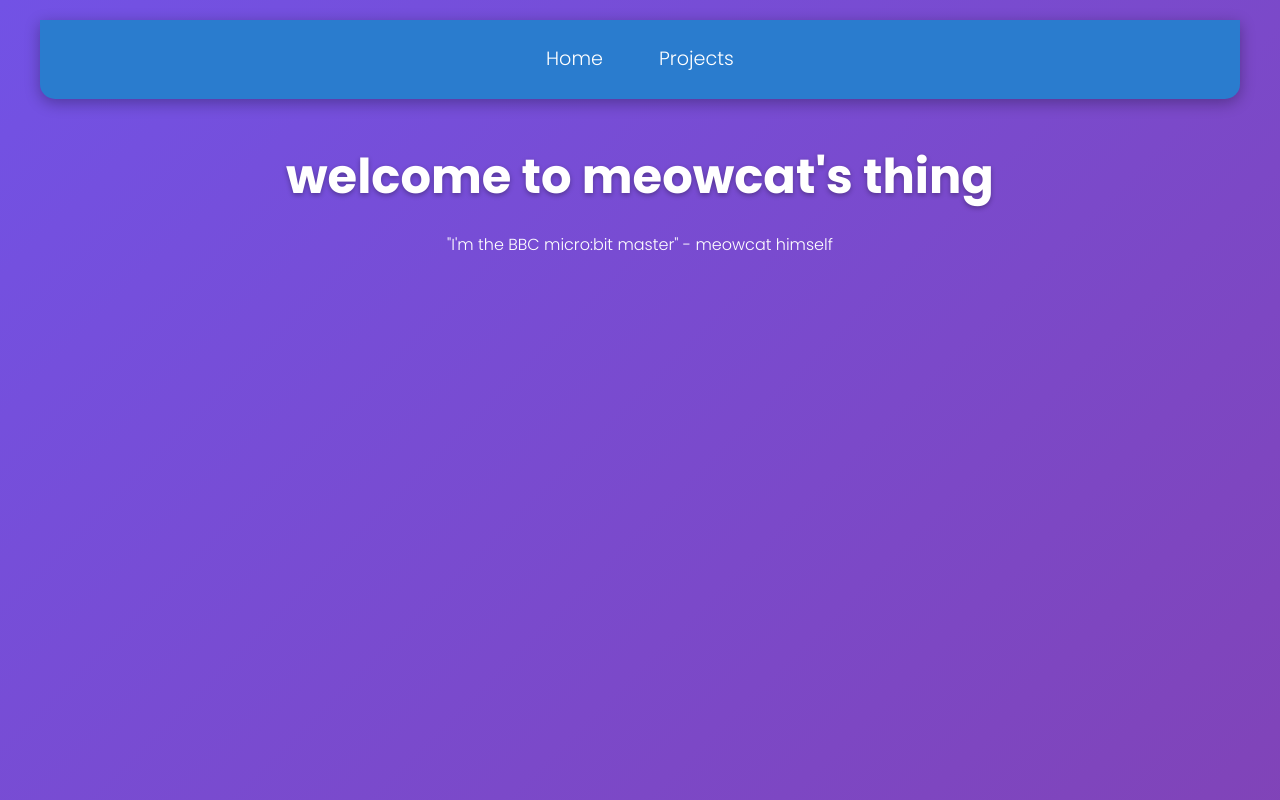
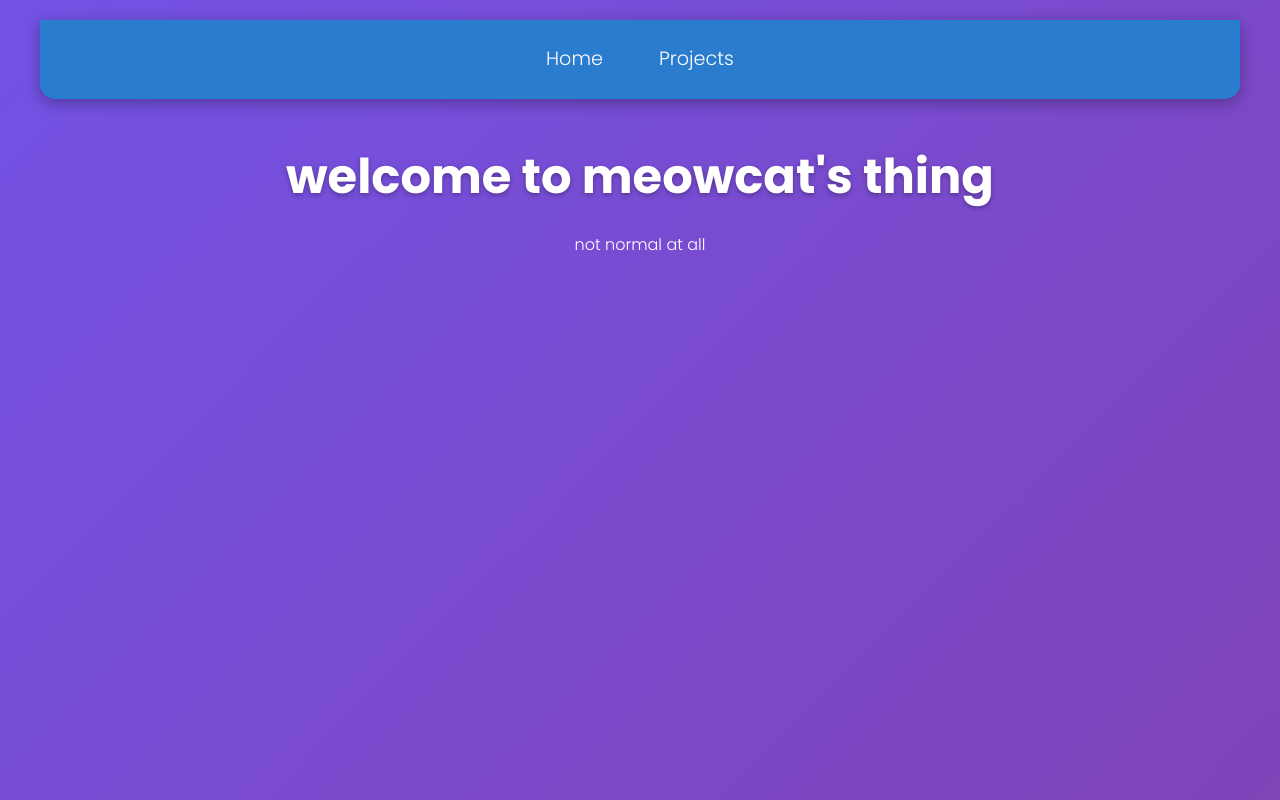
Before and after one commit to meowcat767/meowcat767.github.io, a website: page index.html in a window 1280 px wide. Drawn offline with Linux system fonts and the light colour scheme.

Commit message:
not normal at all

```diff
--- a/index.html
+++ b/index.html
@@ -14,7 +14,7 @@
       <a href="project-directory.html">Projects</a>
     </div>
   <h1 class="header">welcome to meowcat's thing</h1>
-  <p class="text-center subtitle">"I'm the BBC micro:bit master" - meowcat himself</p>
+  <p class="text-center subtitle">not normal at all</p>
 
   <script src="script.js"></script>
 </body>
```
